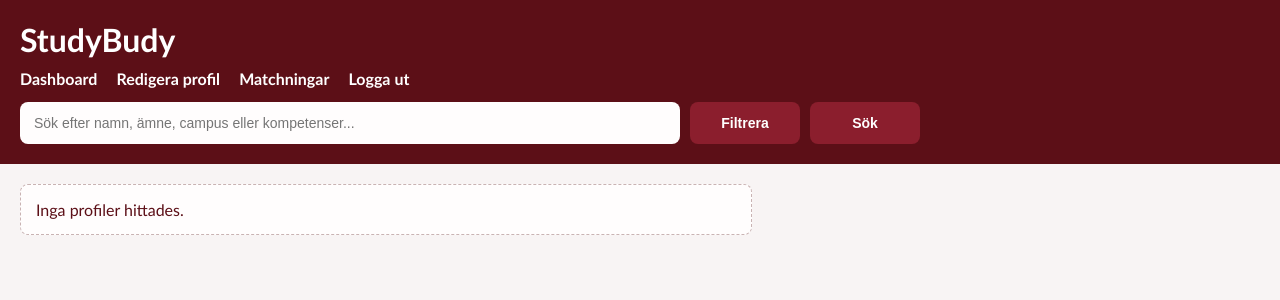
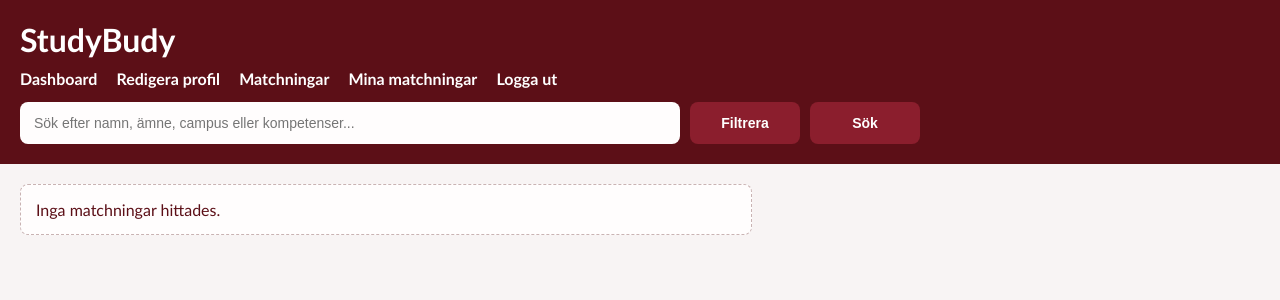
Before and after one commit to Najehnator/StudyBudy, a Flask app: page /matches in a window 1280 px wide. Shown: the top 300 px of the page. Run offline with Flask 3, Linux system fonts and the light colour scheme; the visitor is signed in with stand-in values (Sample User, id 1); data that the repository does not hold is empty; some libraries are stand-ins or nearby versions.

Commit message:
uppdatering asv nav i matches.httml

```diff
--- a/templates/matches.html
+++ b/templates/matches.html
@@ -12,6 +12,7 @@
             <a href="{{ url_for('show_dashboard_page') }}">Dashboard</a>
             <a href="{{ url_for('show_profile_page') }}">Redigera profil</a>
             <a href="{{ url_for('show_matches_page') }}">Matchningar</a>
+            <a href="{{ url_for('show_my_matches_page') }}">Mina matchningar</a>
             <a href="{{ url_for('logout_user') }}">Logga ut</a>
         </nav>
 
@@ -108,7 +109,7 @@
                 {% endfor %}
             {% else %}
                 <div class="no-matches">
-                    Inga profiler hittades.
+                    Inga matchningar hittades.
                 </div>
             {% endif %}
         </section>
```
